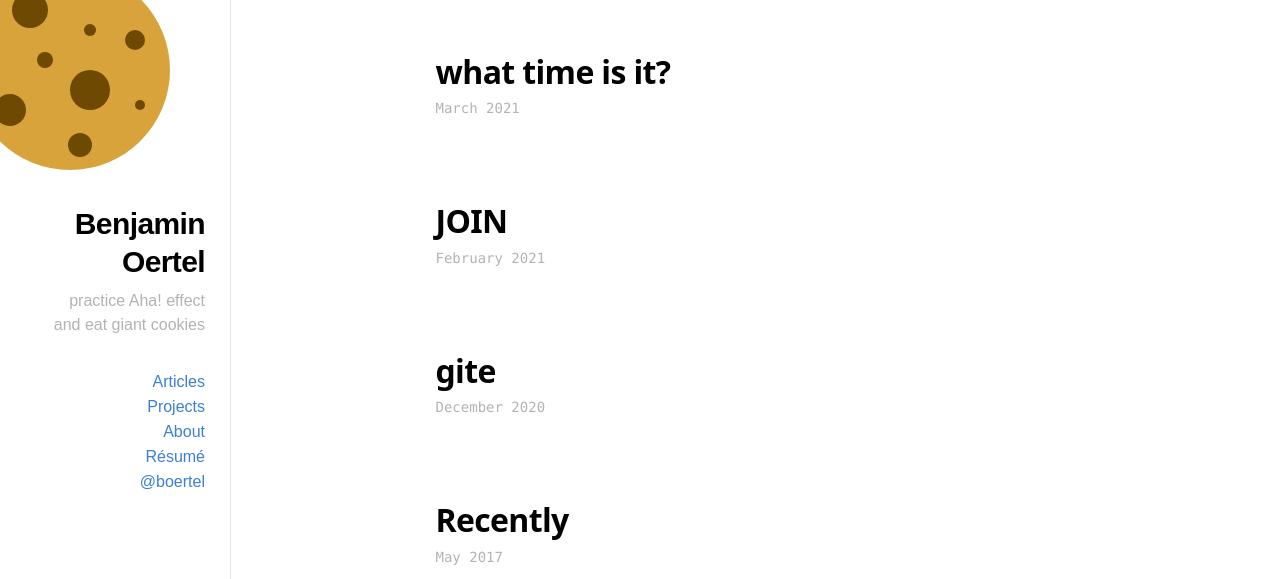
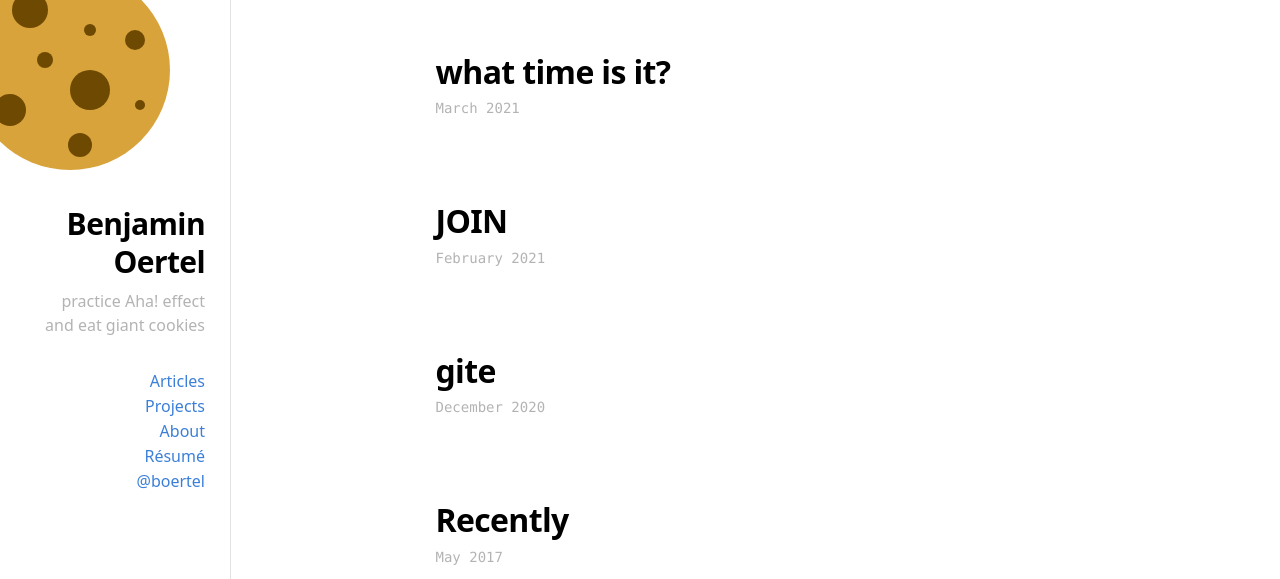
Before and after one commit to boertel/blog, a Jekyll site: the page built from index.html, in a window 1280 px wide. Shown: the top 579 px of the page. Built offline with Jekyll 4.4.1, drawn with Linux system fonts in a browser that asks for light colours.

Commit message:
no PT Sans

```diff
--- a/static/css/blog.css
+++ b/static/css/blog.css
@@ -263,7 +263,6 @@ thead {
 }
 .sidebar .meta {
     position: relative;
-    font-family: "PT Sans", sans-serif;
     overflow: hidden;
     padding: 25px 25px 25px 10px;
     margin-top: 180px;
```
